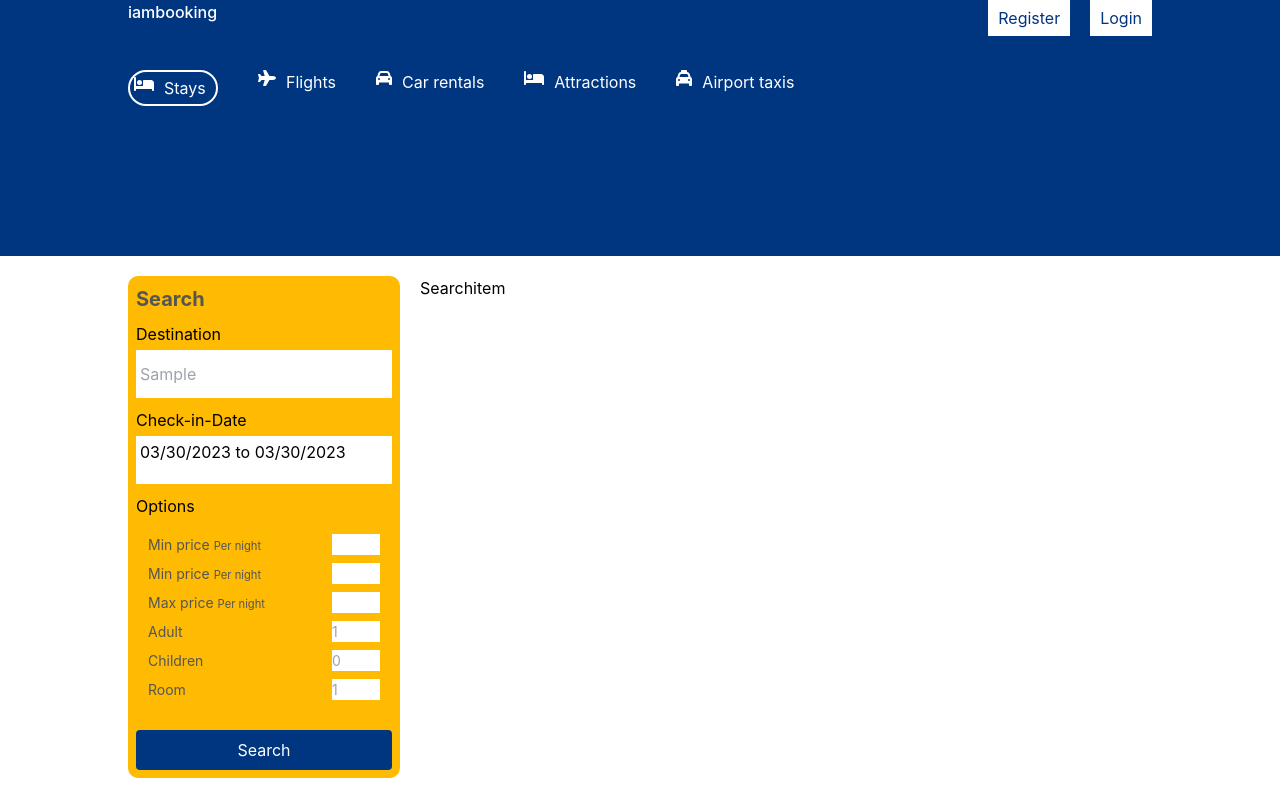
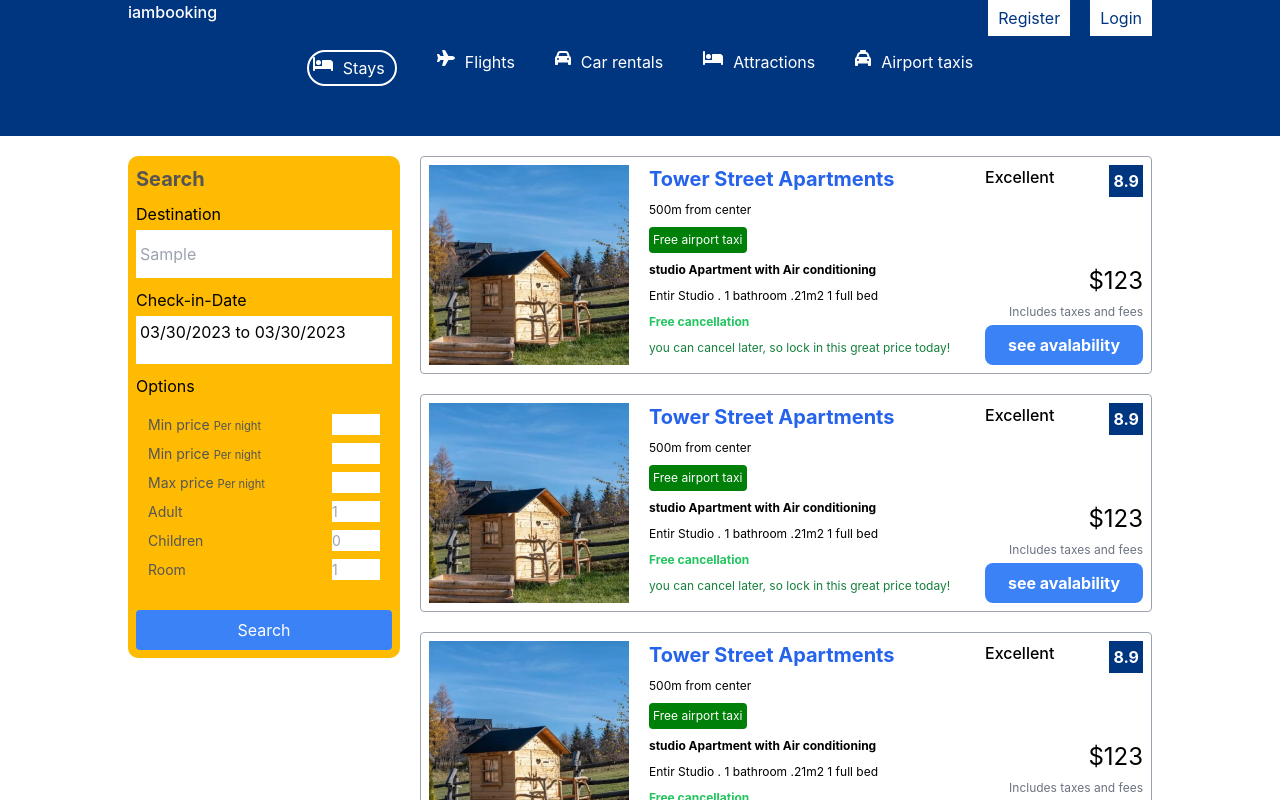
Before and after one commit to oladsdan/bookingapp, a React (Create React App) app: page / in a window 1280 px wide. Both pictures are taken after typing "Sample" into the empty fields and a click on the button "Search". Shown: the top 800 px of the page. Built offline with nearby package versions, Linux system fonts and the light colour scheme.

Commit message:
all the hotellist finished

```diff
--- a/src/components/Header.jsx
+++ b/src/components/Header.jsx
@@ -54,7 +54,7 @@ const Header = ({type}) => {
 
   return (
     <div className="bg-blue-col text-white flex justify-center relative">
-        <div className="w-[100%] max-w-5xl mt-5 mb-[100px]">
+        <div className={type ==="list" ? "mb-0":"w-[100%] max-w-5xl mt-5 mb-[100px]"}>
             <div className="flex gap-[40px] mb-[50px]">
                 <div className={`flex align-center gap-[10px] w-[90px] p-1 ${active} `}>
                     <FontAwesomeIcon icon={faBed} />
--- a/src/components/SearchItem/Searchitem.jsx
+++ b/src/components/SearchItem/Searchitem.jsx
@@ -1,8 +1,39 @@
 import React from 'react'
+import { images8 } from '../../assets/images'
 
 const Searchitem = () => {
   return (
-    <div>Searchitem</div>
+    <div className="border-[1px] border-solid border-gray-400 p-2 rounded flex justify-between gap-5 mb-5">
+        <img src={images8} alt="" className="w-[200px] h-[200px] object-cover  " />
+        <div className="flex flex-col gap-2 flex-[2]">
+            <h1 className="text-xl text-blue-600 font-bold">Tower Street Apartments</h1>
+            <span className="text-[12px]">500m from center</span>
+            <span className='text-[12px] text-white bg-[#008009] w-max p-1 rounded'>Free airport taxi</span>
+            <span className='text-[12px] font-bold'>
+                studio Apartment with Air conditioning
+            </span>
+            <span className='text-[12px]'>
+                Entir Studio . 1 bathroom .21m2 1 full bed
+            </span>
+            <span className='text-green-500 text-[12px] font-bold'>Free cancellation</span>
+            <span className='text-green-700 text-[12px]'>
+                you can cancel later, so lock in this great price today!
+            </span>
+        </div>
+        <div className='flex-[1] flex flex-col justify-between'>
+            <div className="flex justify-between ">
+                <span className="font-medium">Excellent</span>
+                <button className="bg-blue-col text-white p-1 font-bold border-0 ">8.9</button>
+            </div>
+            <div className="text-right flex flex-col gap-1">
+                <span className="text-[24px]">$123</span>
+                <span className="text-[12px] text-gray-500">Includes taxes and fees</span>
+                <button className="bg-blue-500 text-white font-bold py-2 px-1 border-0 rounded-lg">see avalability</button>
+            </div>
+        </div>
+
+
+    </div>
   )
 }
 
--- a/src/pages/HotelList.jsx
+++ b/src/pages/HotelList.jsx
@@ -16,13 +16,23 @@ const HotelList = () => {
   const [options, setoptions] = useState(location.state.options)
 
 
+    //creating 8 search item components
+
+    function eightSearchItem() {
+      const searchitem = [];
+      for (let i=0; i<8; i++){
+        searchitem.push(<Searchitem />)
+      }
+      return searchitem
+    }
+
   return (
     <div>
       <Navbar />
       <Header type="list" />
       <div className="ListContainer flex justify-center mt-[20px]">
         <div className="listWrapper w-[100%] max-w-5xl flex gap-5">
-          <div className="listSearch flex-[1] bg-[#febb02] p-2 rounded-[10px] sticky top-2 ">
+          <div className="listSearch flex-[1] bg-[#febb02] p-2 rounded-[10px] sticky top-2 h-max">
             <h1 className="font-bold text-[20px] text-[#555] mb-2">Search</h1>
             <div className="flex flex-col gap-1 mb-[10px]">
               <label htmlFor='des'>Destination</label>
@@ -81,11 +91,11 @@ const HotelList = () => {
               </div>
               </div>
             </div>
-            <button className="p-2 bg-blue-col text-white rounded w-[100%]">Search</button>
+            <button className="p-2 bg-blue-500 text-white rounded w-[100%]">Search</button>
 
           </div>
           <div className="listResult flex-[3]">
-            <Searchitem />
+            {eightSearchItem()}
 
           </div>
         </div>
```
